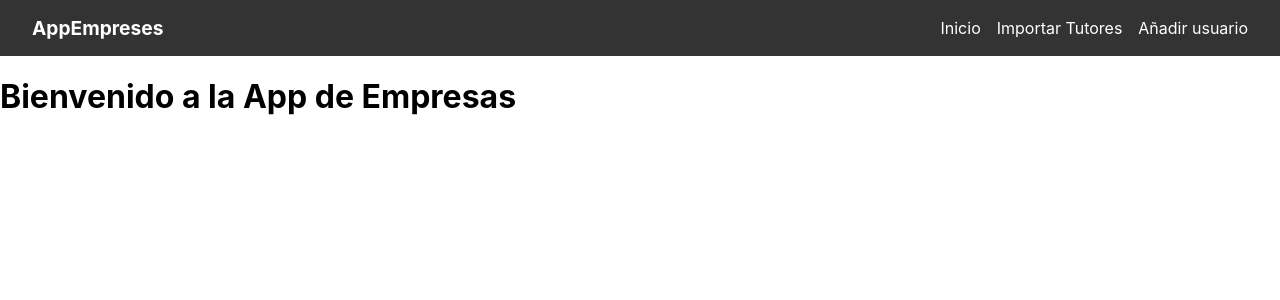
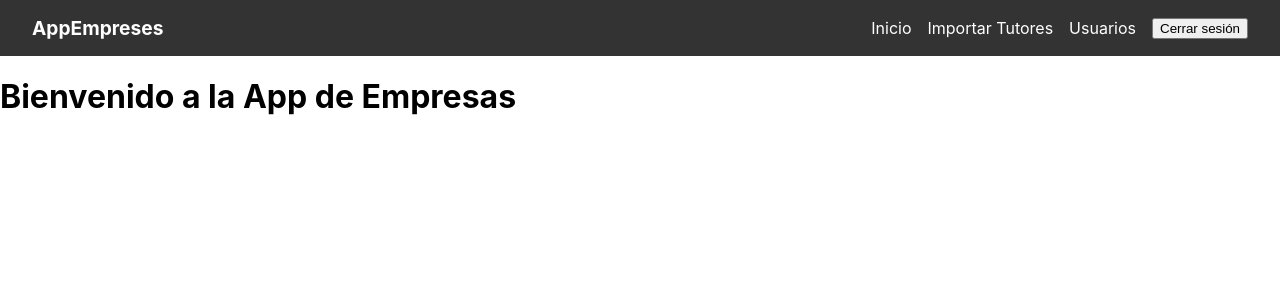
Before and after one commit to ieslavereda-projects/24_25_Alejandro_Lorenzo_DAW_AppEmpreses_IESLaVereda, a React (Create React App) app in the folder e_empresas_front/: page / in a window 1280 px wide. Shown: the top 300 px of the page. Built offline with nearby package versions, Linux system fonts and the light colour scheme.

Commit message:
Añadido el logoutbutton

```diff
--- a/e_empresas_front/src/components/Navbar.jsx
+++ b/e_empresas_front/src/components/Navbar.jsx
@@ -1,6 +1,7 @@
 import React from "react";
 import { Link } from "react-router-dom";
 import "../styles/Navbar.scss";
+import LogoutButton from "./Logout";
 
 const Navbar = () => {
   return (
@@ -9,7 +10,8 @@ const Navbar = () => {
       <div className="navbar__links">
         <Link to="/" className="navbar__link">Inicio</Link>
         <Link to="/import-tutors" className="navbar__link">Importar Tutores</Link>
-        <Link to="/add-user" className="navbar__link">Añadir usuario</Link>
+        <Link to="/user-menu" className="navbar__link">Usuarios</Link>
+        <LogoutButton/>
       </div>
     </nav>
   );
```
